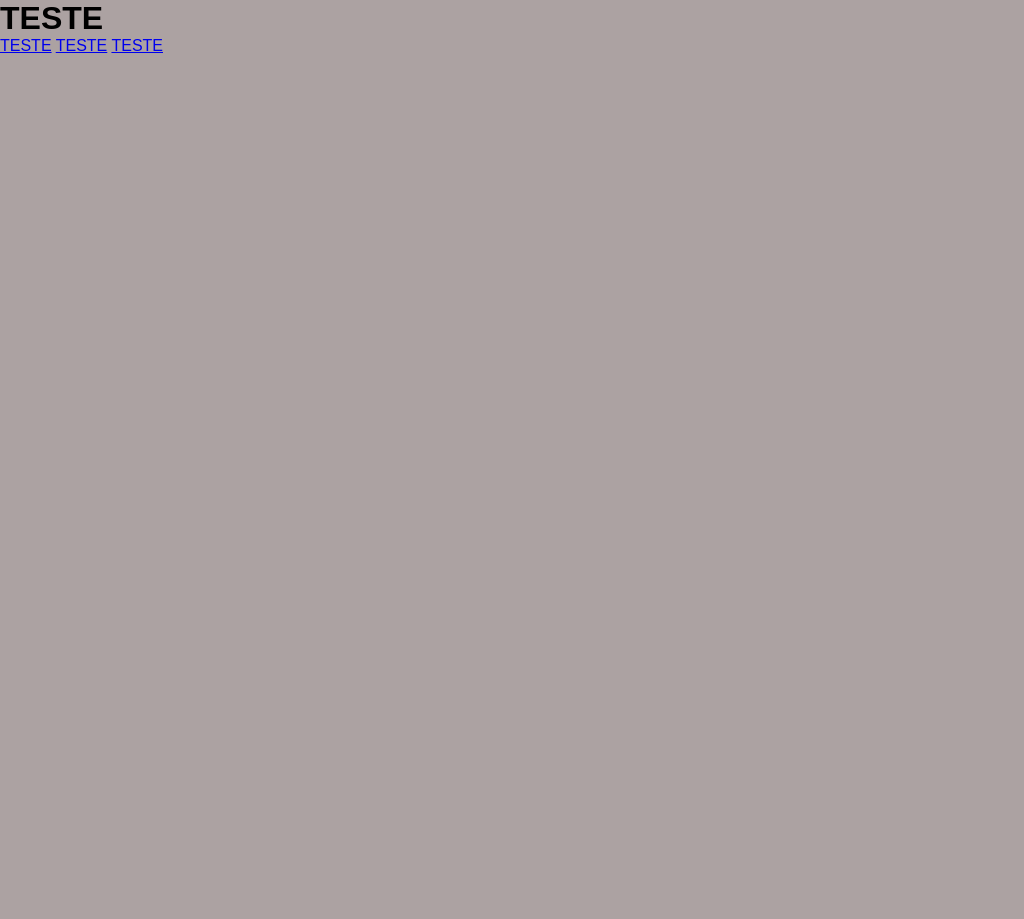
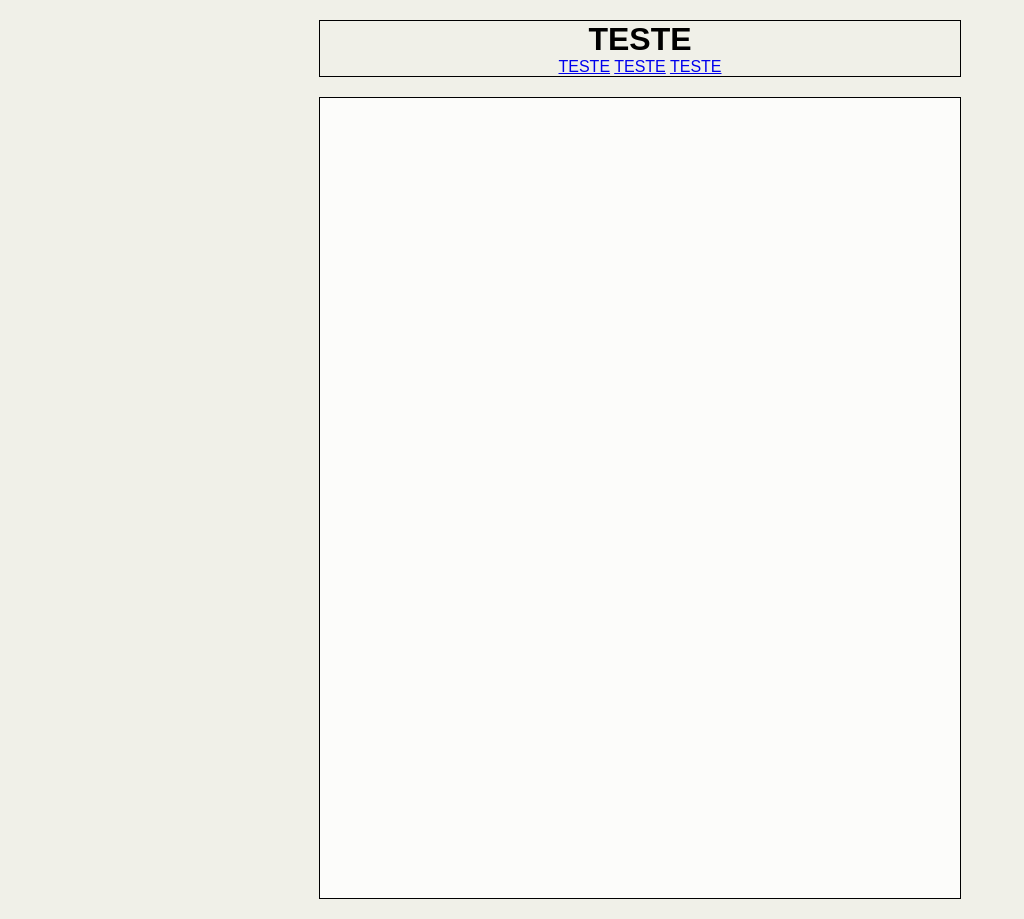
Before and after one commit to Sr-Ryuk/Trabalho_frontend_simples, a plain HTML site: page index.html in a window 1280 px wide. Shown: the whole page, without its empty margins (0-1024 px from the left). Before the commit the page ends 800 px from the top, so only its background shows below. Drawn offline with Linux system fonts and the light colour scheme.

Commit message:
Adicionando classes de uso global e definindo cores de body

```diff
--- a/CSS/style.css
+++ b/CSS/style.css
@@ -4,6 +4,28 @@
     font-family: Arial, Helvetica, sans-serif;
 }
 
-body{
-    background-color: #aca2a2;
+.cor-body{
+    background-color: #F0F0E8;
 }
+
+.text-center{
+    text-align: center;
+}
+
+.cor-content{
+    background-color: #FCFCFA;
+}
+
+.container-head{
+    border: 1px solid black;
+    width: 50%;
+    margin: 20px auto;
+}
+
+.container-center{
+    border: 1px solid black;
+    width: 50%;
+    /*Teste de posicionamento - REMOVER ANTES DA ENTREGA*/
+    height: 800px;
+    margin: 20px auto;
+}
```
